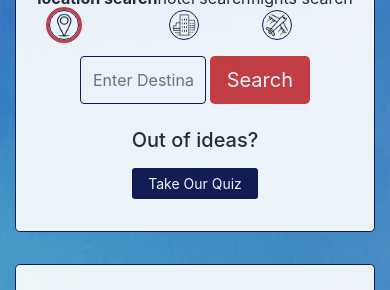
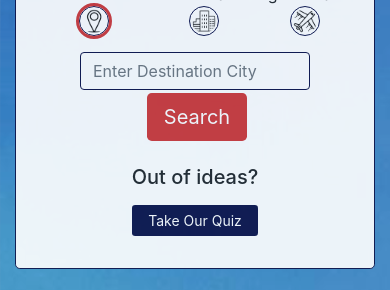
Before and after one commit to Dylan-Harden3/TravelEZ, a website: page app/pages/search.html in a window 390 px wide. Shown: the part 247-537 px from the top of the page. Drawn offline with nearby package versions, Linux system fonts and the light colour scheme.

Commit message:
updated mobile accessibility (home and search page)

```diff
--- a/app/css/styles.css
+++ b/app/css/styles.css
@@ -103,6 +103,7 @@ body {
 
 .bg-slide {
     min-height: 100vh;
+    max-width: 100vw;
     animation: slide 60s infinite;
     background-size: cover;
 }
@@ -215,4 +216,16 @@ body {
     .card {
         margin: 10px auto;
     }
+    #search-tag {
+        display: none;
+    }
+    .input-group {
+        flex-direction: column;
+        justify-content: space-around;
+        align-items: center;
+    }
+    .txt {
+        width: 100% !important;
+        margin-bottom: 3px !important;
+    }
 }
--- a/app/pages/search.html
+++ b/app/pages/search.html
@@ -27,7 +27,7 @@
                     <a href="" class="nav-link mx-4 text-navy">faq</a>
                   </li>
                   <li class="nav-item">
-                    <a href="mailto:travelez@gmail.com?subject=Vacation Question" class="nav-link mx-4 text-navy">contact</a>
+                    <a href="" class="nav-link mx-4 text-navy">contact</a>
                   </li>
                 </ul>
               </div>
@@ -39,18 +39,18 @@
                     <a href="../index.html">
                         <img src="../branding/logoAP.PNG" alt="" width="100px" height="100px">
                     </a>
-                    <h1 class="text-navy float-left">Where will you go?</h1>
+                    <h1 class="text-navy float-left" id="search-tag">Where will you go?</h1>
                 </div>
-                <div class="d-flex justify-content-center align-items-center icon-group">
-                  <div class="d-flex flex-column justify-content-center ">
+                <div class="d-flex justify-content-around align-items-center icon-group">
+                  <div class="d-flex flex-column justify-content-center align-items-center">
                     <p class="mb-0 font-weight-bold">location search</p>
                     <img src="../img/icons/location.png" width="40px" height="40px" alt="" class="outline-red icon" id="location">
                   </div>
-                  <div class="d-flex flex-column justify-content-center ">
+                  <div class="d-flex flex-column justify-content-center align-items-center">
                     <p class="mb-0">hotel search</p>
                     <img src="../img/icons/hotel.png" width="40px" height="40px" alt="" class="icon" id="hotel">
                   </div>
-                  <div class="d-flex flex-column justify-content-center ">
+                  <div class="d-flex flex-column justify-content-center align-items-center">
                     <p class="mb-0">flights search</p>
                     <img src="../img/icons/airplane.png" width="40px" height="40px" alt="" class="icon" id="flight">
                   </div>
```
Also changed, not shown: app/index.html (+1 -1 lines), app/pages/quiz.html (+1 -1 lines), app/pages/quizResults.html (+3 -3 lines), app/pages/result.html (+1 -1 lines), app/js/app.js (line endings or trailing spaces), app/js/quiz.js (line endings or trailing spaces), app/js/quizResults.js (line endings or trailing spaces).
